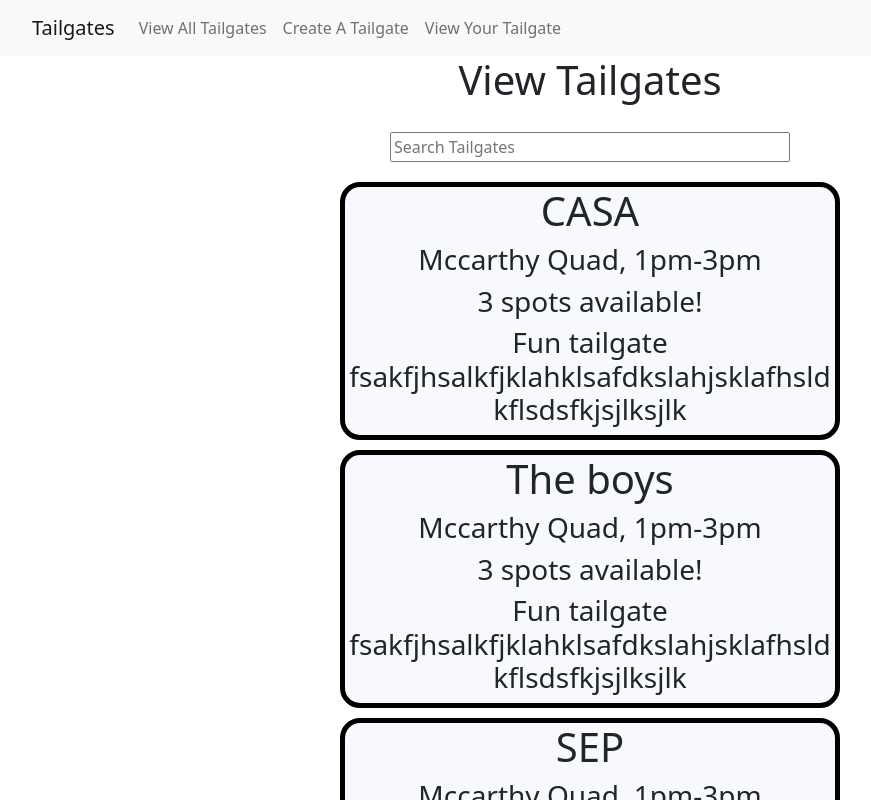
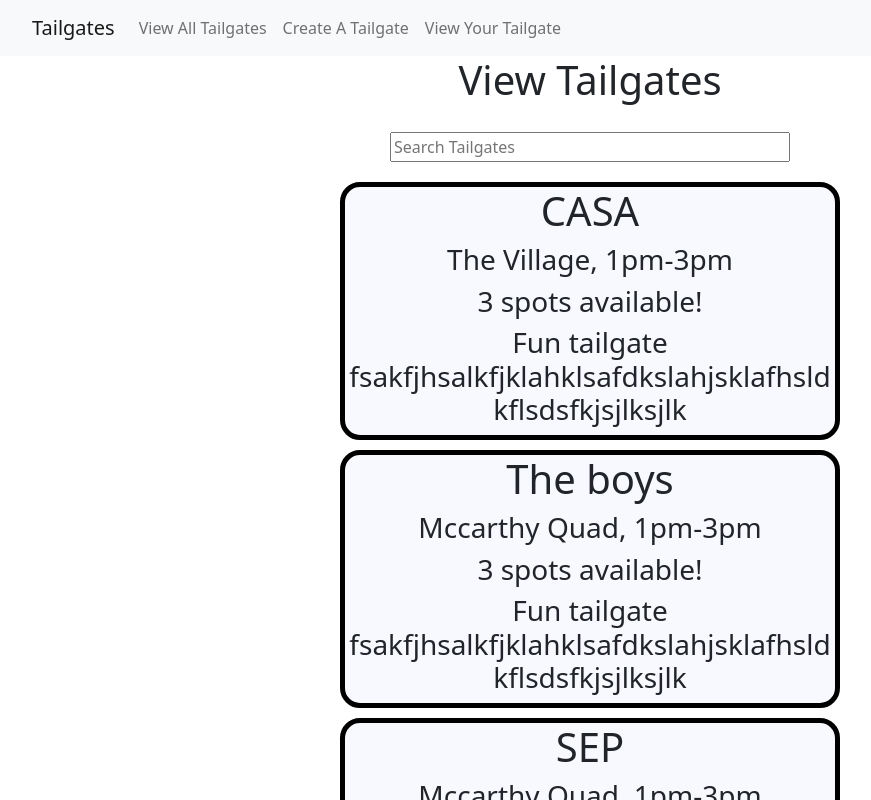
Before and after one commit to yazanawad/tailgateFrontEnd, a React (Create React App) app in the folder tailgate/: page /viewTailgates in a window 1280 px wide. Shown: the top 800 px of the page, without its empty margins (50-921 px from the left). Built offline with nearby package versions, Linux system fonts and the light colour scheme.

Commit message:
navigate to individual tailgate

```diff
--- a/tailgate/src/App.js
+++ b/tailgate/src/App.js
@@ -13,6 +13,7 @@ import Container from "react-bootstrap/Container";
 import ViewTailgates from "./pages/LoggedIn/ViewTailgates";
 import CreateTailgate from "./pages/LoggedIn/CreateTailgate";
 import ErrorPage from "./pages/ErrorPage";
+import ViewIndividualTailgate from "./pages/LoggedIn/ViewIndividualTailgate";
 function HeaderNav() {
   console.log("CLICKED");
   let navigate = useNavigate();
@@ -70,6 +71,10 @@ function App() {
             path="/createTailgates"
             element={<CreateTailgate setLogin={setLogin} />}
           />
+          <Route
+            path="/viewTailgates/:tailgateName"
+            element={<ViewIndividualTailgate setLogin={setLogin} />}
+          />
           <Route path="*" element={<ErrorPage />} />
         </Routes>
       </BrowserRouter>
--- a/tailgate/src/components/componentStyle/individualTailgate.css
+++ b/tailgate/src/components/componentStyle/individualTailgate.css
@@ -8,4 +8,5 @@
   border-radius: 20px;
   margin: auto;
   margin-bottom: 10px;
+  cursor: pointer;
 }
--- a/tailgate/src/components/individualTailgate.jsx
+++ b/tailgate/src/components/individualTailgate.jsx
@@ -2,8 +2,9 @@ import "./componentStyle/individualTailgate.css";
 
 export default function IndividualTailgate(props) {
   const { tailgateName, time, location, spots, message } = props.tailgateInfo;
+  const { navigate } = props;
   return (
-    <div className="wrapper">
+    <div onClick={() => navigate(tailgateName)} className="wrapper">
       <h1>{tailgateName}</h1>
       <h3>
         {location}, {time}
--- /dev/null
+++ b/tailgate/src/pages/LoggedIn/ViewIndividualTailgate.jsx
@@ -0,0 +1,9 @@
+function ViewIndividualTailgate() {
+  return (
+    <div className="contain">
+      <h1>View Individual All Tailgates</h1>
+    </div>
+  );
+}
+
+export default ViewIndividualTailgate;
--- a/tailgate/src/pages/LoggedIn/ViewTailgates.jsx
+++ b/tailgate/src/pages/LoggedIn/ViewTailgates.jsx
@@ -1,7 +1,10 @@
 import { useEffect, useState, useRef } from "react";
 import IndividualTailgate from "../../components/individualTailgate";
 import { Input } from "@chakra-ui/react";
+import { useNavigate } from "react-router-dom";
+
 export default function ViewTailgates(props) {
+  const navigate = useNavigate();
   const { setLogin } = props;
   const [search, setSearch] = useState([
     {
@@ -19,7 +22,7 @@ export default function ViewTailgates(props) {
       {
         tailgateName: "CASA",
         time: "1pm-3pm",
-        location: "Mccarthy Quad",
+        location: "The Village",
         spots: 3,
         message:
           "Fun tailgate fsakfjhsalkfjklahklsafdkslahjsklafhsldkflsdsfkjsjlksjlk",
@@ -55,6 +58,7 @@ export default function ViewTailgates(props) {
         <div>
           {search.map((tailgate) => (
             <IndividualTailgate
+              navigate={navigate}
               key={tailgate.tailgateName}
               tailgateInfo={tailgate}
             />
@@ -71,7 +75,10 @@ export default function ViewTailgates(props) {
       setSearch(tailgates.current);
     } else {
       const newTailgates = tailgates.current.filter((val) => {
-        if (val.tailgateName.toLowerCase().includes(value.toLowerCase()))
+        if (
+          val.tailgateName.toLowerCase().includes(value.toLowerCase()) ||
+          val.location.toLowerCase().includes(value.toLowerCase())
+        )
           return val;
       });
       setSearch(newTailgates);
```
